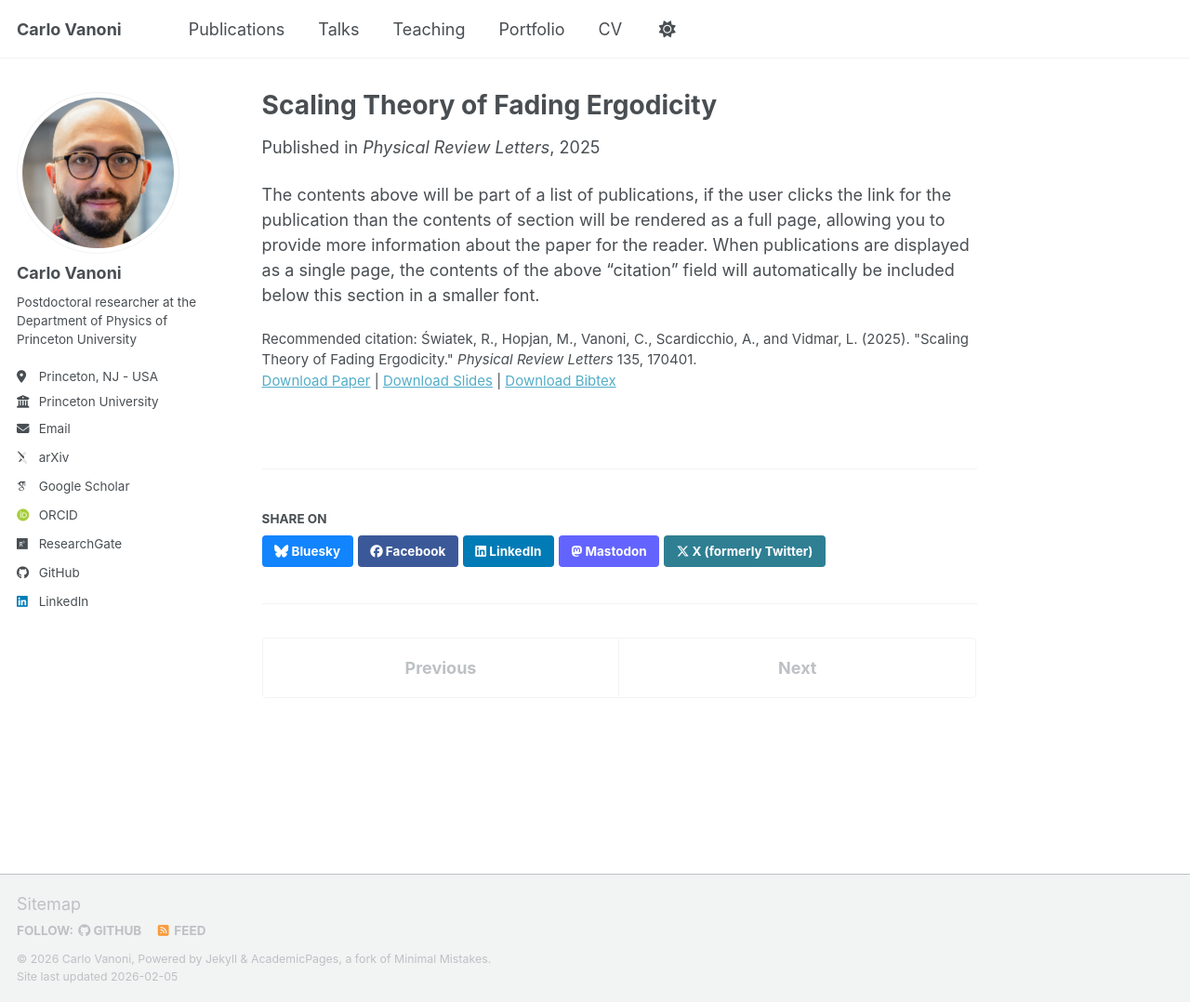
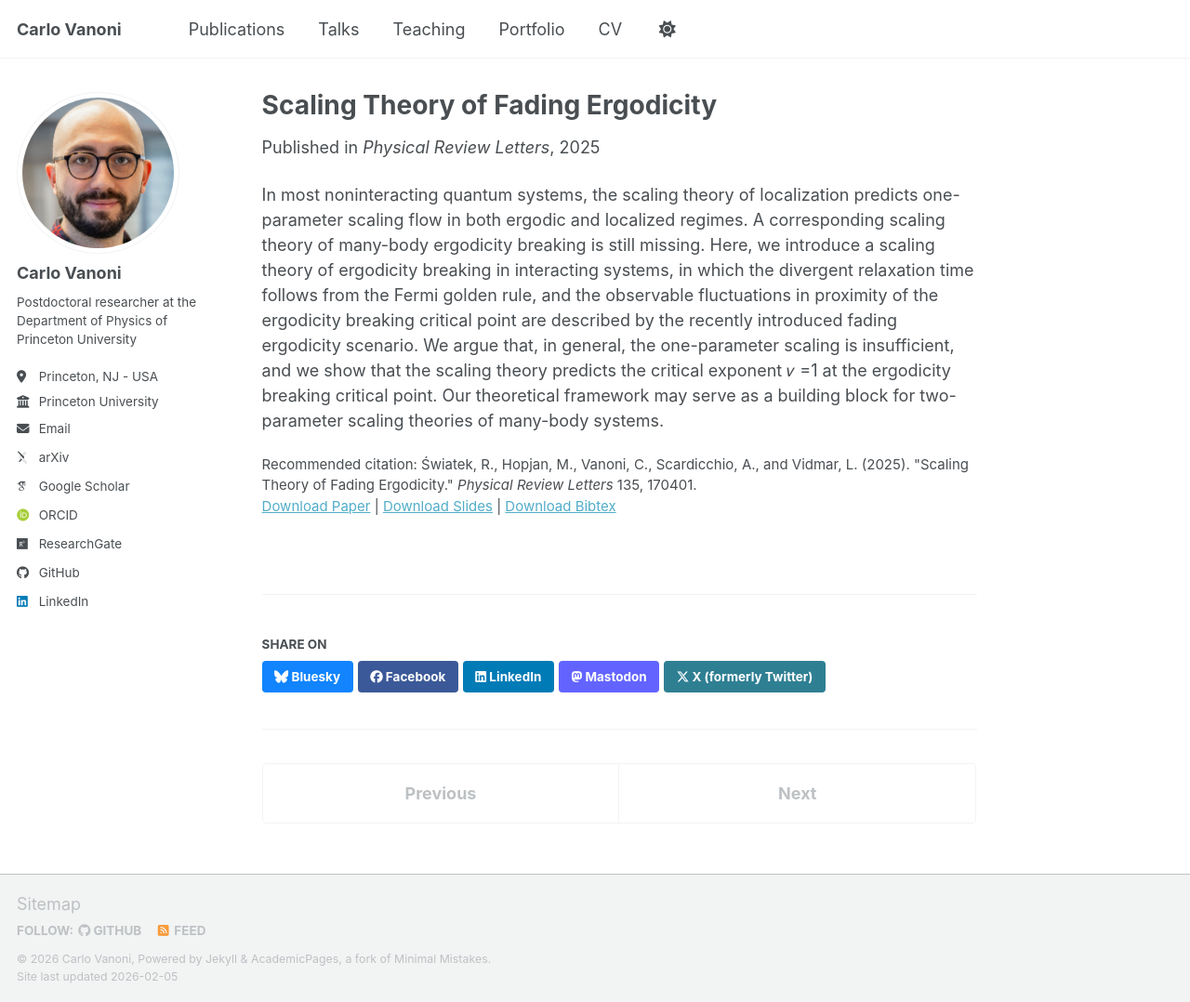
Before and after one commit to CarloVanoni/carlovanoni.github.io, a Jekyll site: the page built from _publications/2009-10-01-paper-title-number-1.md, in a window 1280 px wide and 1078 px high. Shown: the whole window at 93% size. Built offline with Jekyll 4.4.1, drawn with Linux system fonts in a browser that asks for light colours; some web fonts are replaced; a script bundle is joined from its source files by our own code; library files that are not in the unit come from our copies.

Commit message:
Update 2009-10-01-paper-title-number-1.md

```diff
--- a/_publications/2009-10-01-paper-title-number-1.md
+++ b/_publications/2009-10-01-paper-title-number-1.md
@@ -11,4 +11,4 @@ paperurl: 'https://link.aps.org/doi/10.1103/4l42-l7pk'
 bibtexurl: ''
 citation: 'Światek, R., Hopjan, M., Vanoni, C., Scardicchio, A., and Vidmar, L. (2025). &quot;Scaling Theory of Fading Ergodicity.&quot; <i>Physical Review Letters</i> 135, 170401.'
 ---
-The contents above will be part of a list of publications, if the user clicks the link for the publication than the contents of section will be rendered as a full page, allowing you to provide more information about the paper for the reader. When publications are displayed as a single page, the contents of the above "citation" field will automatically be included below this section in a smaller font.
+In most noninteracting quantum systems, the scaling theory of localization predicts one-parameter scaling flow in both ergodic and localized regimes. A corresponding scaling theory of many-body ergodicity breaking is still missing. Here, we introduce a scaling theory of ergodicity breaking in interacting systems, in which the divergent relaxation time follows from the Fermi golden rule, and the observable fluctuations in proximity of the ergodicity breaking critical point are described by the recently introduced fading ergodicity scenario. We argue that, in general, the one-parameter scaling is insufficient, and we show that the scaling theory predicts the critical exponent 𝜈 =1 at the ergodicity breaking critical point. Our theoretical framework may serve as a building block for two-parameter scaling theories of many-body systems.
```
